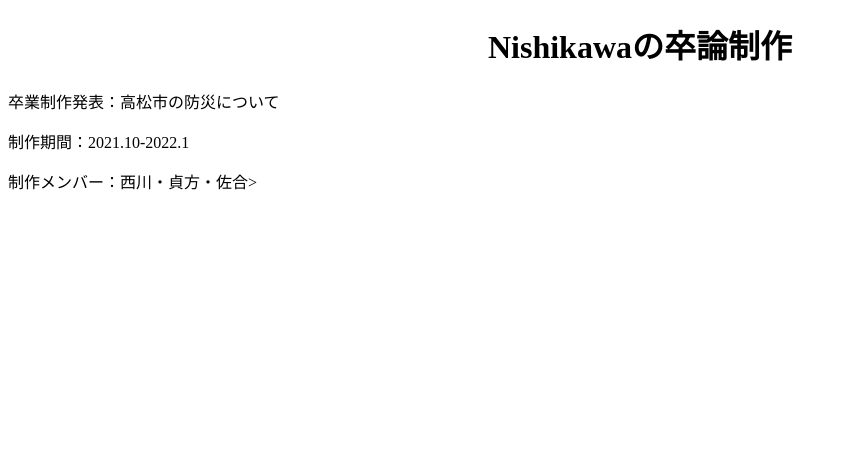
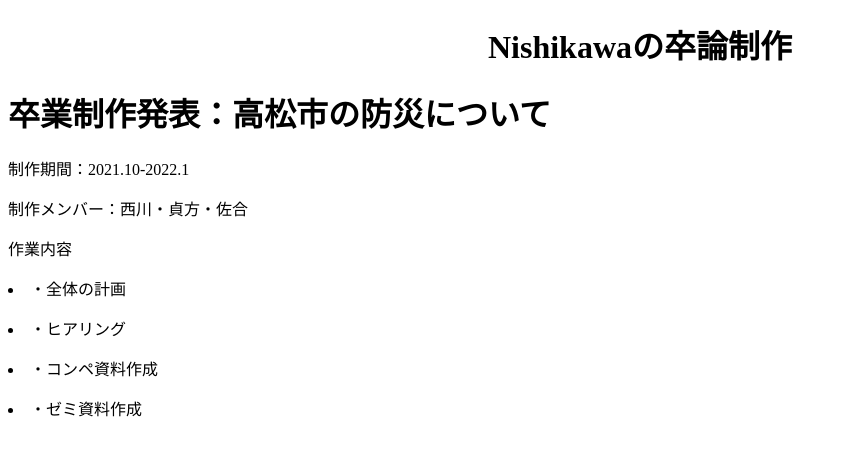
Before and after one commit to kananan06/kananan06.github.io, a plain HTML site: page index.html in a window 1280 px wide. Shown: the whole page, without its empty margins (0-848 px from the left). Drawn offline with Linux system fonts and the light colour scheme.

Commit message:
Update index.html

```diff
--- a/index.html
+++ b/index.html
@@ -9,11 +9,15 @@
   <body　background-color:pink; >
  <h1><center><b>Nishikawaの卒論制作</b></center></h1>
 
-<p>卒業制作発表：高松市の防災について</p>
-    <form>
+<p><h1>卒業制作発表：高松市の防災について</h1></p>
+
 <p>制作期間：2021.10-2022.1</p>
-<p>制作メンバー：西川・貞方・佐合></p>
-   </form>
+<p>制作メンバー：西川・貞方・佐合</p>
+  <p>作業内容</p>
+  <p><li> ・全体の計画</li></p>
+  <p><li> ・ヒアリング</li></p>
+  <p><li> ・コンペ資料作成</li></p>
+  <p><li> ・ゼミ資料作成</li></p>
     <img scr="soturon1.png" >
 
   </body>
```
